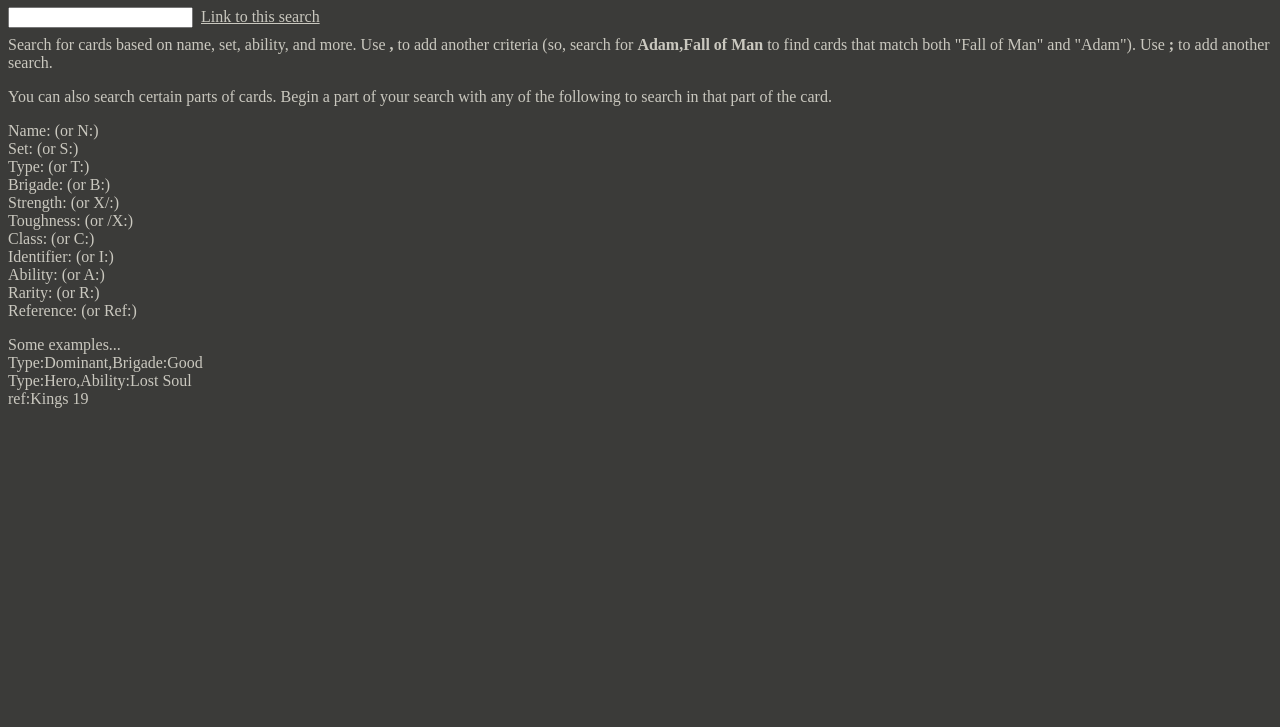
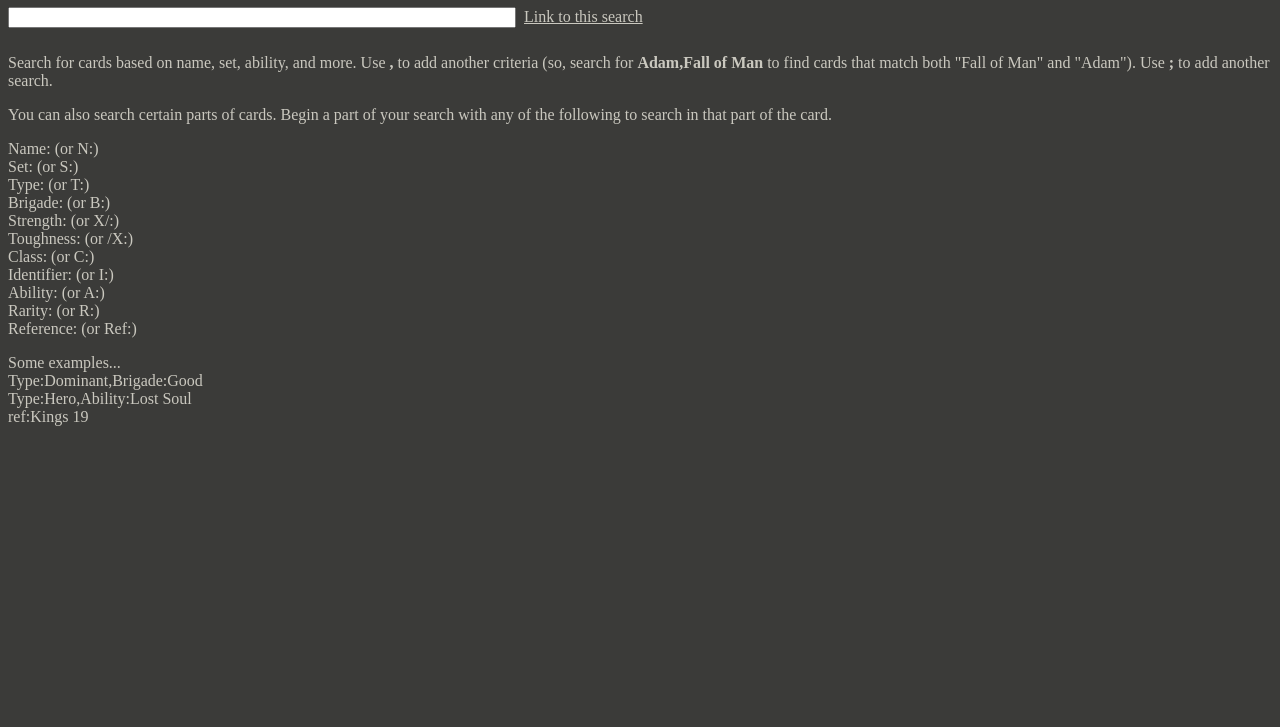
Before and after one commit to thejambi/RedemptionCCGViewer, a plain HTML site: page index.html in a window 1280 px wide. Shown: the part 73-800 px from the top of the page. Drawn offline with nearby package versions, Linux system fonts and the light colour scheme; no server answers.

Commit message:
Style fix

```diff
--- a/style/main.css
+++ b/style/main.css
@@ -24,6 +24,8 @@ body {
 
 .filterTextBox {
 	margin: 0px 0px 8px 0px;
+	width: 100%;
+	max-width: 500px;
 }
 
 a {
```
Also changed, not shown: index.html (+1 -0 lines).
